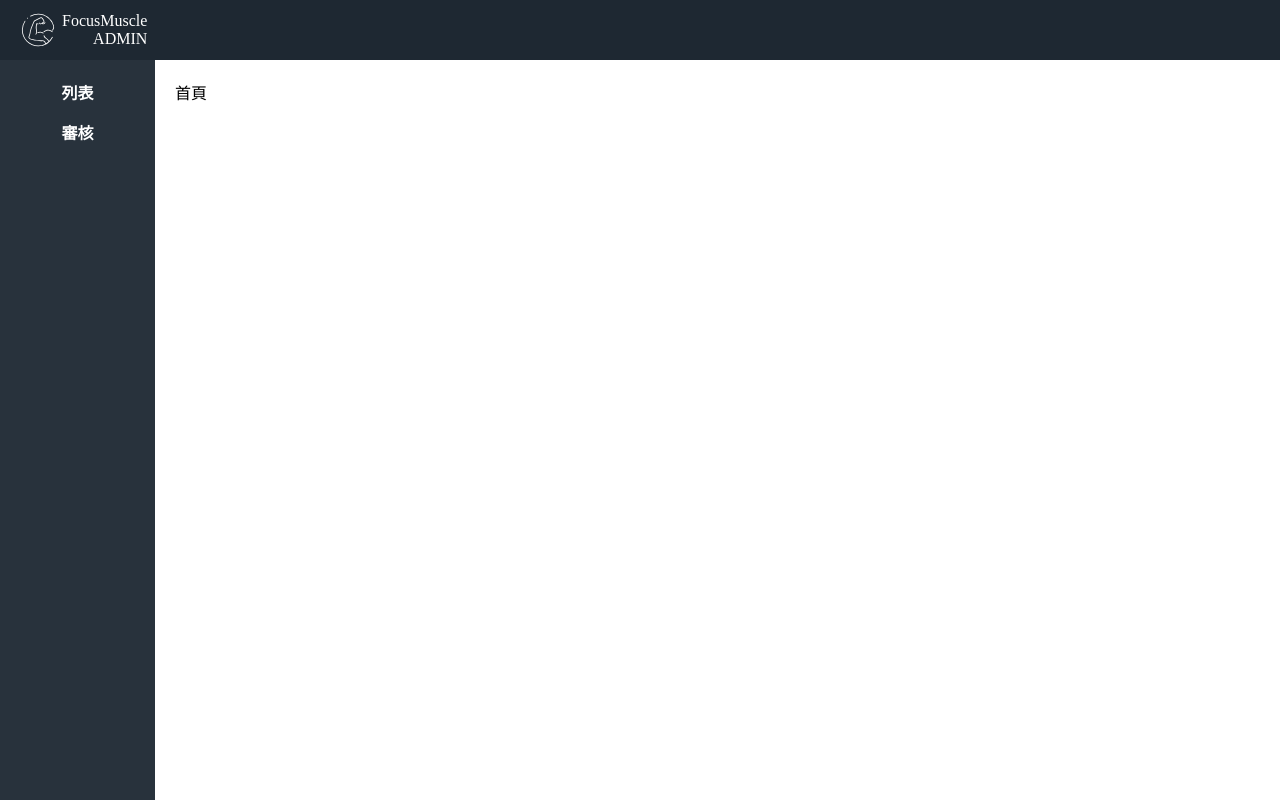
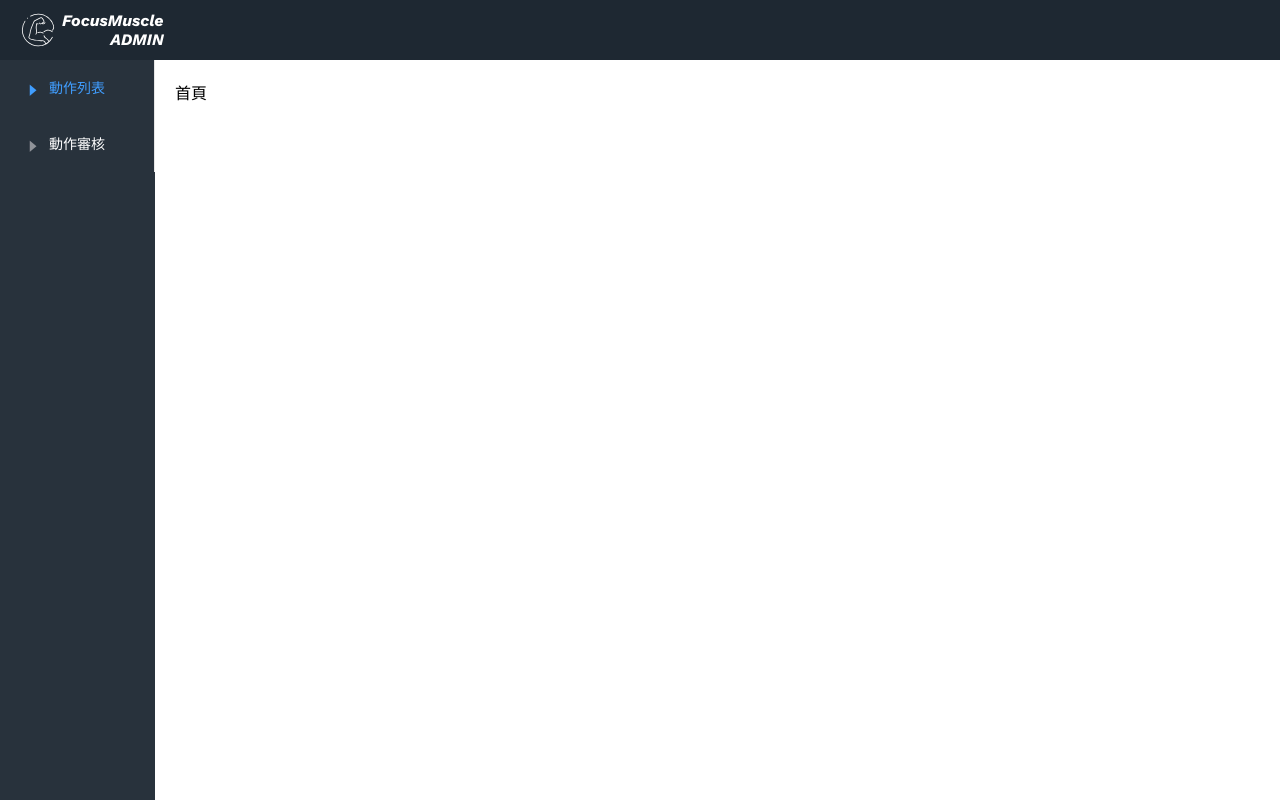
Before and after one commit to oz841119/focus-muscle-admin, a Vue app: page / in a window 1280 px wide. Built offline with nearby package versions, Linux system fonts and the light colour scheme; no server answers.

Commit message:
重寫導航欄

```diff
--- a/src/assets/style/common.css
+++ b/src/assets/style/common.css
@@ -1,6 +1,9 @@
+@import url('https://fonts.googleapis.com/css2?family=Work+Sans:ital,wght@1,700&display=swap');
+
 * {
   padding: 0;
   margin: 0;
+  font-family: 'Work Sans', sans-serif;
 }
 
 a {
--- /dev/null
+++ b/src/assets/style/font.css
@@ -0,0 +1 @@
+@import url('https://fonts.googleapis.com/css2?family=Work+Sans:ital,wght@1,700&display=swap');
--- a/src/components/Aside.vue
+++ b/src/components/Aside.vue
@@ -1,8 +1,13 @@
 <template>
-  <div class="aside">
-    <router-link class="link" to="/list">列表</router-link>
-    <router-link class="link" to="/audit">審核</router-link>
-  </div>
+<!-- 0218 響應當前路由的index未解決 -->
+  <el-menu background-color="rgb(40,50,60)" text-color="#fff" router default-active="/list">
+    <el-menu-item index="/list">
+      <i class="el-icon-caret-right"></i>動作列表
+    </el-menu-item>
+    <el-menu-item index="/audit">
+      <i class="el-icon-caret-right"></i>動作審核
+    </el-menu-item>
+  </el-menu>
 </template>
 
 <script>
@@ -12,7 +17,7 @@ export default {
 </script>
 
 <style scoped>
-  .aside {
+  /* .aside {
     box-sizing: border-box;
     display: flex;
     padding: 20px 0px;
@@ -20,13 +25,8 @@ export default {
     align-items: center;
     font-size: 16px;
     font-weight: 700;
-  }
-
-  .link {
-    color: #fff
-  }
-
-  .link:nth-child(2) {
-    margin-top: 16px;
+  } */
+  .linl {
+    display: block;
   }
 </style>
```
